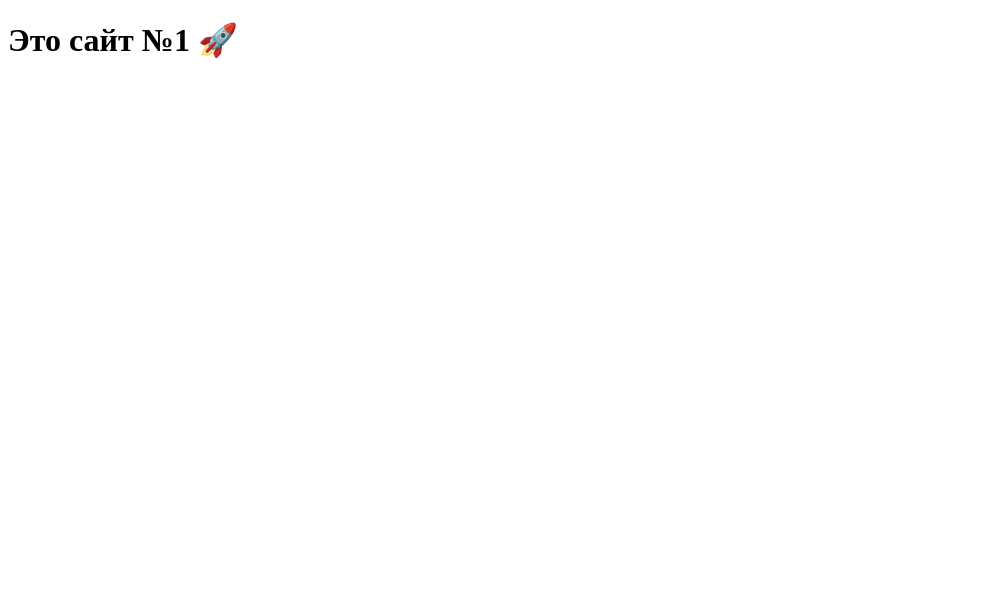
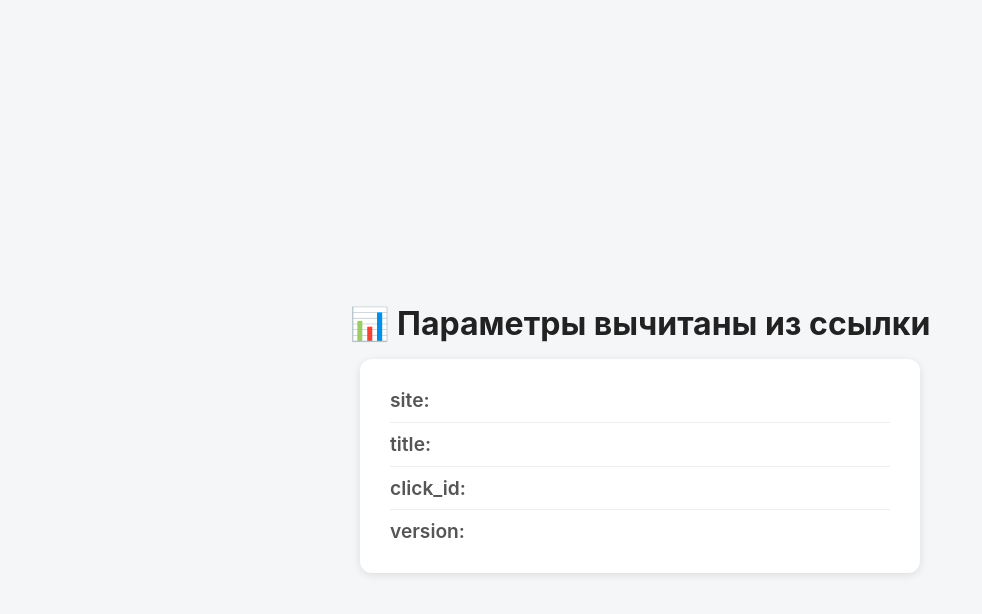
Before and after one commit to letsuptoyouteam-hash/Lander1, a plain HTML site: page index.html in a window 1280 px wide. Shown: the whole page, without its empty margins (0-982 px from the left). Drawn offline with Linux system fonts and the light colour scheme; no server answers.

Commit message:
Update index.html

```diff
--- a/index.html
+++ b/index.html
@@ -2,9 +2,88 @@
 <html lang="ru">
 <head>
   <meta charset="UTF-8">
-  <title>Lander №1</title>
+  <title>Параметры трекера</title>
+  <style>
+    body {
+      font-family: -apple-system, BlinkMacSystemFont, "Segoe UI", Roboto, sans-serif;
+      background: #f4f6f8;
+      color: #222;
+      display: flex;
+      flex-direction: column;
+      align-items: center;
+      justify-content: center;
+      min-height: 100vh;
+      padding: 20px;
+    }
+    h1 {
+      font-size: 2rem;
+      margin-bottom: 1rem;
+    }
+    .params {
+      background: #fff;
+      border-radius: 12px;
+      box-shadow: 0 2px 8px rgba(0,0,0,0.1);
+      padding: 20px 30px;
+      font-size: 1.2rem;
+      line-height: 1.6;
+      max-width: 500px;
+      width: 100%;
+    }
+    .param {
+      display: flex;
+      justify-content: space-between;
+      border-bottom: 1px solid #eee;
+      padding: 6px 0;
+    }
+    .param:last-child {
+      border-bottom: none;
+    }
+    .param span:first-child {
+      font-weight: 600;
+      color: #555;
+    }
+    .param span:last-child {
+      color: #000;
+      word-break: break-all;
+    }
+  </style>
+  <script>
+    function getParam(name) {
+      const urlParams = new URLSearchParams(window.location.search);
+      return urlParams.get(name) || '';
+    }
+
+    window.addEventListener('DOMContentLoaded', () => {
+      const site = getParam('site');
+      const title = getParam('title');
+      const click_id = getParam('click_id');
+      const version = getParam('version');
+
+      // Формируем трекинговый URL
+      const trackingUrl = `https://guirmannurcence.com/impression/843ca534-0104-4ecd-82df-657cb79b86c1?site=${encodeURIComponent(site)}&title=${encodeURIComponent(title)}&click_id=${encodeURIComponent(click_id)}&version=${encodeURIComponent(version)}`;
+
+      // Отправляем "зажигание" через пиксель и fetch
+      const img = document.createElement('img');
+      img.src = trackingUrl;
+      img.style.display = 'none';
+      document.body.appendChild(img);
+      fetch(trackingUrl).catch(()=>{});
+
+      // Вывод параметров на страницу
+      const paramsBox = document.querySelector('.params');
+      paramsBox.innerHTML = `
+        <div class="param"><span>site:</span><span>${site}</span></div>
+        <div class="param"><span>title:</span><span>${title}</span></div>
+        <div class="param"><span>click_id:</span><span>${click_id}</span></div>
+        <div class="param"><span>version:</span><span>${version}</span></div>
+      `;
+    });
+  </script>
 </head>
 <body>
-  <h1>Это сайт №1 🚀</h1>
+  <h1>📊 Параметры вычитаны из ссылки</h1>
+  <div class="params">
+    <!-- сюда подставятся параметры -->
+  </div>
 </body>
 </html>
```
